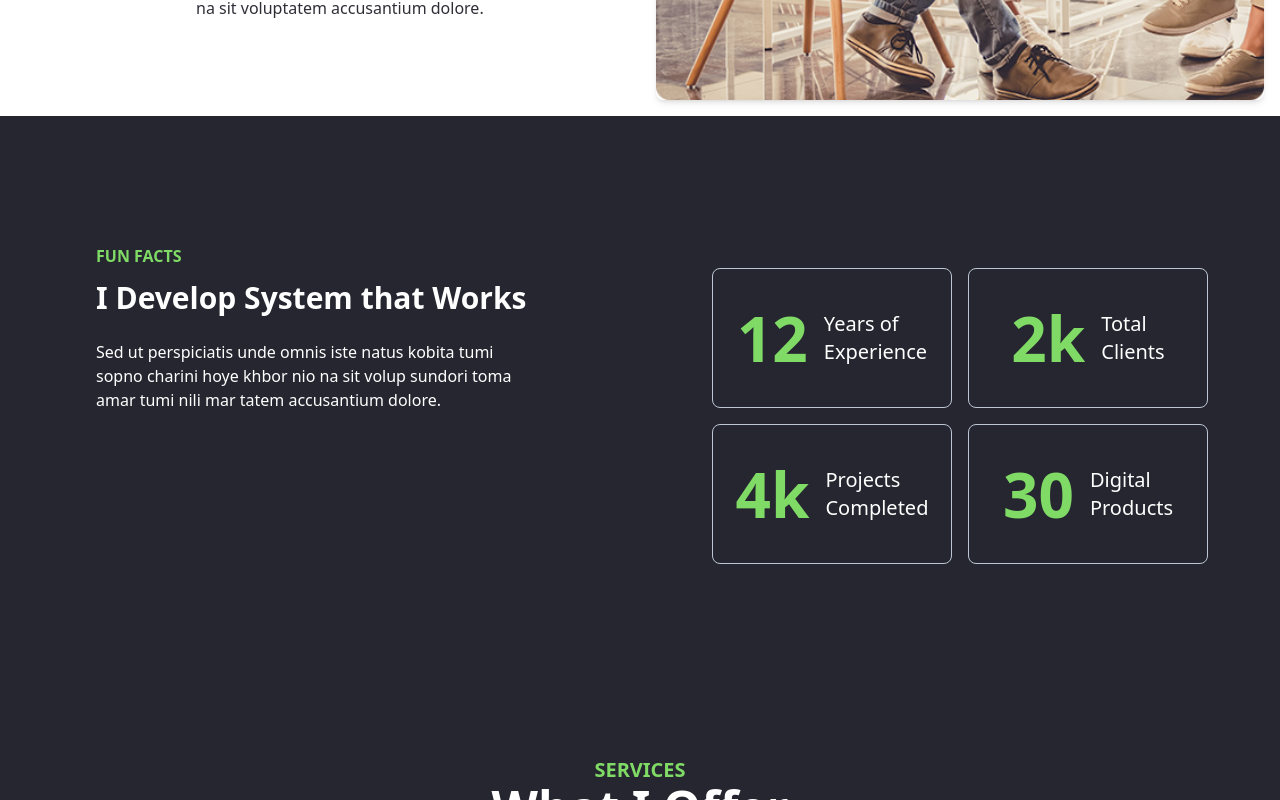
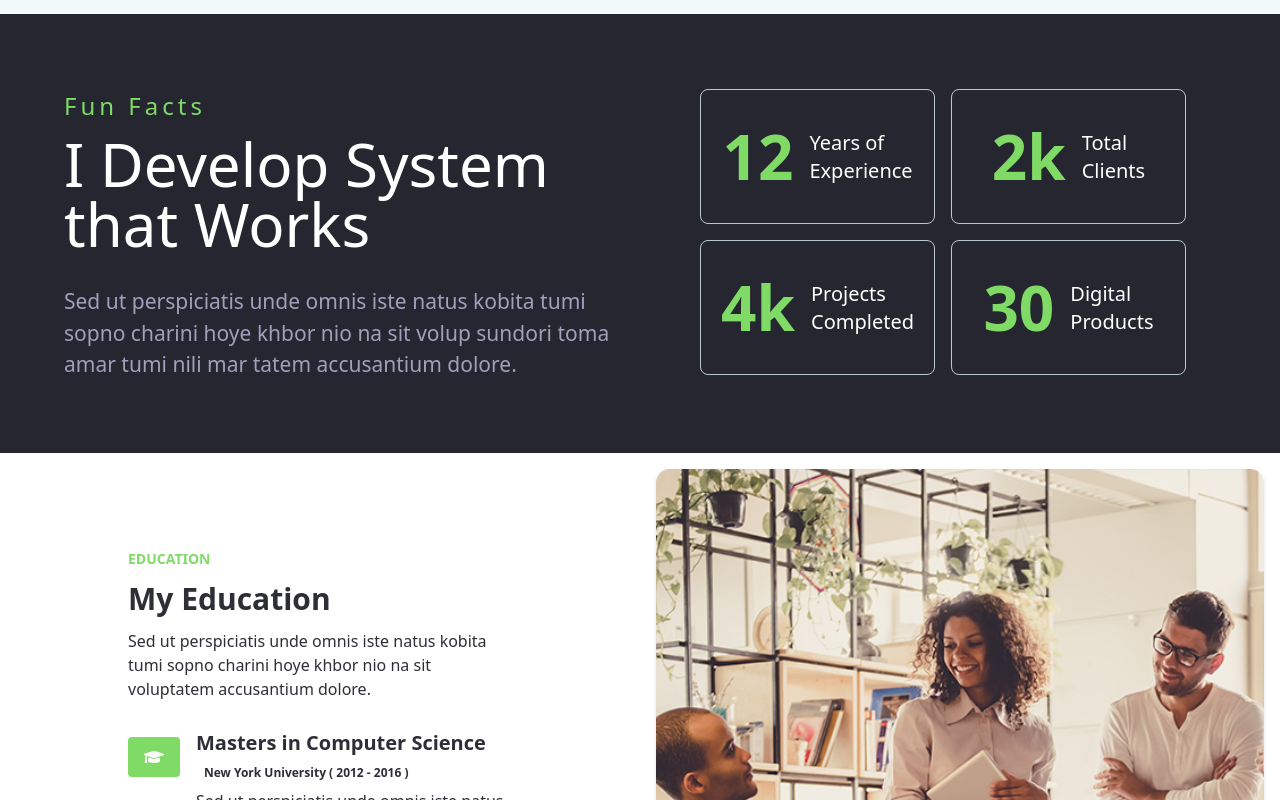
Before and after one commit to muzammil-x/dev-project, a React (Vite) app in the folder portfolio/: page / in a window 1280 px wide. Shown: the part 2900-3700 px from the top of the page. Built offline with nearby package versions, Linux system fonts and the light colour scheme.

Commit message:
minor changes

```diff
--- a/portfolio/src/App.jsx
+++ b/portfolio/src/App.jsx
@@ -15,10 +15,10 @@ const App = () => {
       <div className="bg-s[#2E2E37] w-full h-screen ">
         <Banner />
         <Cards />
+        <Offer />
         <Pricing />
+        <FunFacts />
         <Education />
-        <FunFacts />
-        <Offer />
         <Footer />
       </div>
     </>
--- a/portfolio/src/components/FunFacts.jsx
+++ b/portfolio/src/components/FunFacts.jsx
@@ -1,19 +1,24 @@
-function FunFacts() {
+import React from "react";
+
+export default function FunFacts() {
   return (
-    <>
-      <div className="bg-[#25262F] text-white h-[600px] w-full flex flex-row">
-        <div className="w-1/2 px-24 py-32">
-          <h1 className="text-[#80DB66] font-semibold ">FUN FACTS</h1>
-          <h1 className="text-3xl font-bold mt-3">
+    <div className="bg-[#25262F]   ">
+      <div className=" pt-16 pl-5 pr-5 pb-5 sm:p-16 sm:pb-4 lg:grid lg:grid-cols-2 lg:place-content-center lg:place-items-center lg:space-y-[-50px] lg:space-x-[30px] ">
+        <div className="lg:mb-14">
+          <div className="text-[#80DB66] text-xl lg:text-2xl lg:tracking-[4px] lg:pt-3 lg:pb-3">
+            Fun Facts
+          </div>
+          <div className="text-[#fff] text-[35px] sm:text-[42px] lg:text-6xl ">
             I Develop System that Works
-          </h1>
-          <p className="mt-6">
+          </div>
+          <div className="text-[#a0a0bb] text-[18px] sm:text-[21px] lg:mt-8">
             Sed ut perspiciatis unde omnis iste natus kobita tumi sopno charini
             hoye khbor nio na sit volup sundori toma amar tumi nili mar tatem
             accusantium dolore.
-          </p>
+          </div>
         </div>
-        <div className="sm:grid sm:grid-cols-2  w-1/2 px-16 py-36   ">
+
+        <div className="sm:grid sm:grid-cols-2     ">
           <div className=" flex justify-center items-center space-x-4 border-[1px] border-[#bcc7d3] rounded-lg p-7 lg:p-5 lg:m-2  ml-[15px] mr-[15px]  m-2   ">
             <div className="text-[#80DB66] text-[62px] font-bold">12</div>
             <div>
@@ -47,44 +52,6 @@ function FunFacts() {
           </div>
         </div>
       </div>
-    </>
+    </div>
   );
 }
-export default FunFacts;
-
-// function FunFacts() {
-//   function StatCard({ number, text }) {
-//     return (
-//       <div className="bg-gray-800 text-white p-4 rounded-lg shadow-md">
-//         <p className="text-3xl font-bold text-green-600">{number}</p>
-//         <p>{text}</p>
-//       </div>
-//     );
-//   }
-//   return (
-//     <>
-//       <div className="main flex  bg-[#25262F]">
-//         <div className="">
-//           <div className="text-green-600">FUN FACTS </div>
-//           <div className="text-white font-bold">
-//             I Develop System that Works
-//           </div>
-//           <div className="text-gray-300">
-//             Sed ut perspiciatis unde omnis iste natus kobita tumi sopno charini
-//             hoye khbor nio na sit volup sundori toma amar tumi nili mar tatem
-//             accusantium dolore.
-//           </div>
-//         </div>
-//         <div className="2">
-//           <div className="grid grid-cols-2 gap-4">
-//             <StatCard number="12" text="Years of Experience" />
-//             <StatCard number="2k" text="Total Clients" />
-//             <StatCard number="4k" text="Projects Completed" />
-//             <StatCard number="30" text="Digital Products" />
-//           </div>
-//         </div>
-//       </div>
-//     </>
-//   );
-// }
-// export default FunFacts;
--- a/portfolio/src/components/Offer.jsx
+++ b/portfolio/src/components/Offer.jsx
@@ -1,7 +1,7 @@
 function Offer() {
   return (
     <>
-      <div className="main bg-[#25262F] flex flex-col items-center justify-center p-10 w-auto">
+      <div className="main bg-[#25262F] flex flex-col items-center justify-center p-16 w-auto">
         <div>
           <h1 className="font-semibold text-xl text-[#80DB66]">SERVICES</h1>
         </div>
```
